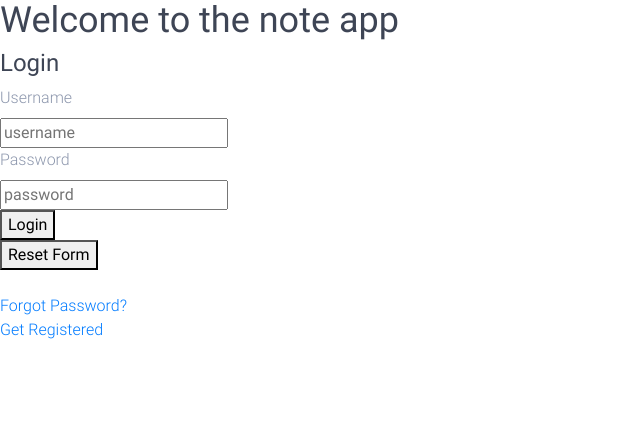
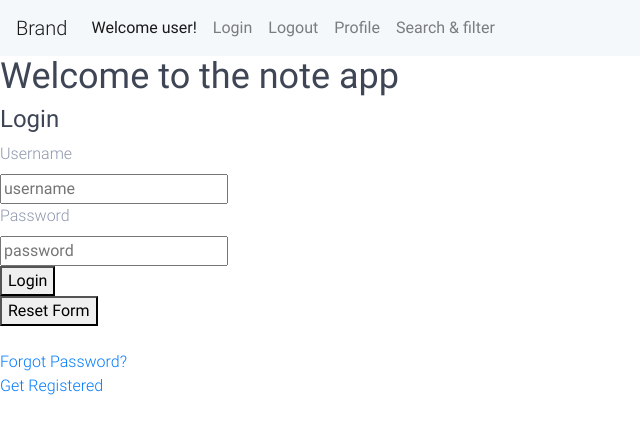
Before and after one commit to NickTaykey/Echond-client, a website: page index.html in a window 1280 px wide. Shown: the whole page, without its empty margins (0-640 px from the left). Drawn offline with Linux system fonts and the light colour scheme.

Commit message:
prototype navbar

```diff
--- a/index.html
+++ b/index.html
@@ -13,6 +13,46 @@
     <title>Note App | index</title>
 </head>
 <body>
+
+
+
+    <nav class="navbar navbar-expand-lg navbar-light bg-light">
+        <a class="navbar-brand" href="/client">Brand</a>
+        <button class="navbar-toggler" type="button" data-toggle="collapse" data-target="#navbarSupportedContent" aria-controls="navbarSupportedContent" aria-expanded="false" aria-label="Toggle navigation">
+          <span class="navbar-toggler-icon"></span>
+        </button>
+
+        <div class="collapse navbar-collapse" id="navbarSupportedContent">
+          <ul class="navbar-nav mr-auto">
+            <li class="nav-item active">
+                <a class="nav-link" href="#">Welcome user!</a>
+            </li>
+            <li class="nav-item">
+                <a class="nav-link" href="#">Login</a>
+            </li>
+            <li class="nav-item">
+                <a class="nav-link" href="#">Logout</a>
+            </li>
+            <li class="nav-item dropdown">
+                <a class="nav-link dropdown-toggle" href="#" id="navbarDropdown" role="button" data-toggle="dropdown" aria-haspopup="true" aria-expanded="false">
+                    Profile
+                </a>
+                <div class="dropdown-menu" aria-labelledby="navbarDropdown">
+                    <a class="dropdown-item" href="#">Update Profile</a>
+                    <div class="dropdown-divider"></div>
+                    <a class="dropdown-item" href="#">form here ...</a>
+                </div>
+            </li>
+            <li class="nav-item">
+                <a class="nav-link" href="#">Search & filter</a>
+            </li>
+          </ul>
+        </div>
+      </nav>
+
+
+
+
     <h1>Welcome to the note app</h1>
     <div class="alert alert-danger alert-dismissible fade show" role="alert">
         <strong></strong>
```
